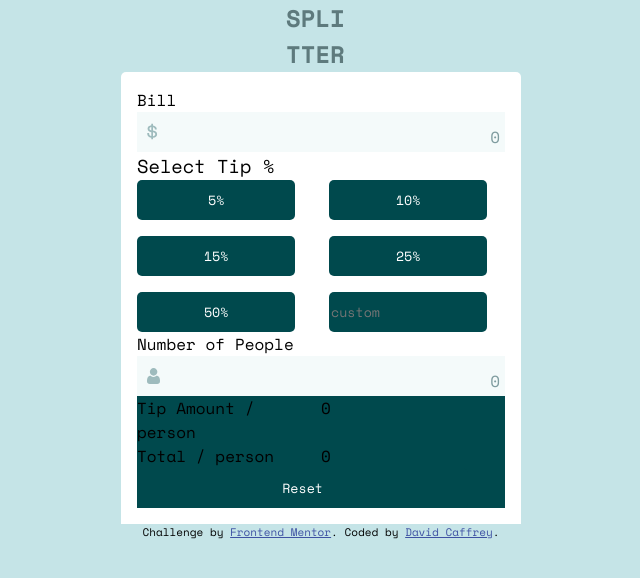
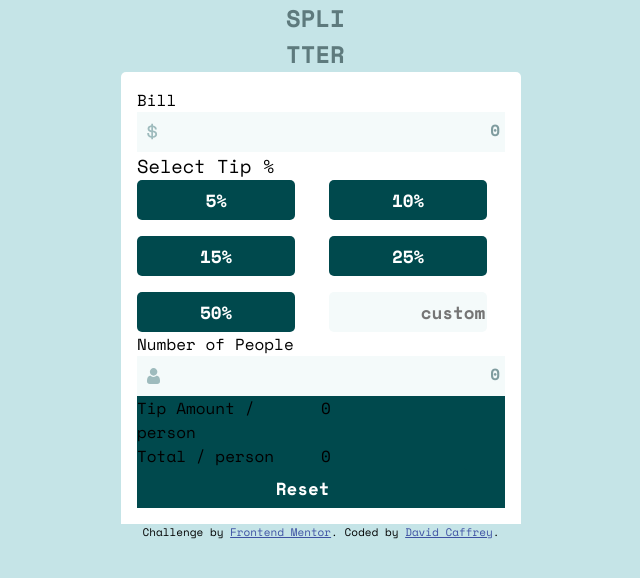
Before and after one commit to DavidCaffrey/tip-calculator-app, a plain HTML site: page index.html in a window 1280 px wide. Shown: the whole page, without its empty margins (319-959 px from the left). Drawn offline with nearby package versions, Linux system fonts and the light colour scheme.

Commit message:
button states working

```diff
--- a/index.html
+++ b/index.html
@@ -27,12 +27,12 @@
           <h3>Select Tip %</h3>
 
           <div class="button-container">
-            <button class="btn" data-value="5">5%</button>
-            <button class="btn" data-value="10">10%</button>
-            <button class="btn" data-value="15">15%</button>
-            <button class="btn" data-value="25">25%</button>
-            <button class="btn" data-value="50">50%</button>
-            <input class="btn custom-btn" type="number" placeholder="custom"/>
+            <input type="button" value="5%" class="btn">
+            <input type="button" value="10%" class="btn">
+            <input type="button" value="15%" class="btn">
+            <input type="button" value="25%" class="btn">
+            <input type="button" value="50%"class="btn">
+            <input type="number" value="custom" class="btn custom-btn" placeholder="custom">
           </div>
           <label for="person-amount" class="person-amount">Number of People</label>
           <div class="person-symbol">
--- a/style.css
+++ b/style.css
@@ -37,14 +37,6 @@ img {
   height: auto;
 }
 
-/* - Very dark cyan: hsl(183, 100%, 15%)
-- Dark grayish cyan: hsl(186, 14%, 43%)
-- Grayish cyan: hsl(184, 14%, 56%)
-- Light grayish cyan: hsl(185, 41%, 84%)
-- Very light grayish cyan: hsl(189, 41%, 97%)
-- Strong cyan: hsl(172, 67%, 45%)
-/* /*   */
-
 :root {
   --main-bg-color: hsl(185, 41%, 84%);
   --main-white-color: hsl(0, 0%, 100%);
@@ -53,30 +45,30 @@ img {
   --main-v-light-cyan: hsl(189, 41%, 97%);
   --main-l-grey-cyan: hsl(185, 41%, 84%);
   --main-greyish-cyan: hsl(184, 14%, 56%);
-  --main-dark-gray-cyan:hsl(186, 14%, 43%);
+  --main-dark-gray-cyan: hsl(186, 14%, 43%);
 }
 body {
   font-family: "Space Mono", monospace;
   background-color: var(--main-bg-color);
 }
 
-main{
+main {
   display: grid;
   align-items: center;
   justify-content: center;
 }
 
-.title{
+.title {
   max-width: 70px;
   overflow-wrap: break-word;
   text-transform: uppercase;
-  color:var(--main-dark-gray-cyan);
+  color: var(--main-dark-gray-cyan);
   font-weight: bold;
   margin: 0 auto;
 }
 
 .tip-calculator {
-  background-color:var(--main-white-color);
+  background-color: var(--main-white-color);
   display: grid;
   grid-template-columns: 1fr;
   border-radius: 5px 5px 0 0;
@@ -84,31 +76,42 @@ main{
   max-width: 400px;
 }
 
-.input-side{
+.input-side {
   display: grid;
   grid-template-columns: 1fr;
 }
 /* For placing $ in input field */
-.dollar-symbol{
+.dollar-symbol {
   position: relative;
 }
-.dollar-symbol::before{
+.dollar-symbol::before {
   content: url(./images/icon-dollar.svg);
   position: absolute;
   top: 10px;
-  left:10px;
+  left: 10px;
   z-index: 1;
 }
 
-.input-field{
+.input-field {
   background-color: var(--main-v-light-cyan);
   border: none;
   width: 100%;
-  height: 40px
+  height: 40px;
+  direction: rtl;
+  cursor: pointer;
+  caret-color: transparent;
+  font-family: inherit;
+  font-size: 1.25rem;
+  font-weight: bold;
+  color: var(--main-v-dark-cyan);
 }
 
-.input-field::placeholder{
-  color:var(--main-greyish-cyan);
+.input-field:focus {
+  outline: none;
+}
+
+.input-field::placeholder {
+  color: var(--main-greyish-cyan);
   position: absolute;
   right: 5px;
   font-family: "Space Mono", monospace;
@@ -116,44 +119,98 @@ main{
 }
 
 /* For placing person symbol in input field */
-.person-symbol{
+.person-symbol {
   position: relative;
 }
-.person-symbol::before{
+.person-symbol::before {
   content: url(./images/icon-person.svg);
   position: absolute;
   top: 10px;
-  left:10px;
+  left: 10px;
   z-index: 1;
 }
 
-.button-container{
+.button-container {
   display: grid;
   grid-template-columns: 1fr 1fr;
   gap: 1rem;
 }
 
-.btn{
+.btn-reset {
+  grid-column: 1/3;
+}
+
+.btn {
   /* buttons need to inherit font */
   font-family: inherit;
+  font-weight: bold;
+  font-size: 1.1rem;
   border: none;
   border-radius: 5px;
-  color: white !important;
+  color: white;
   background-color: var(--main-v-dark-cyan);
   width: 90%;
   height: 40px;
+  cursor: pointer;
 }
 
-.output-side{
+.btn:visited {
+}
+
+.btn:hover {
+  background-color: hsl(173, 61%, 77%);
+  color: var(--main-v-dark-cyan);
+}
+.btn:focus {
+  background-color: var(--main-strong-cyan);
+  color: var(--main-v-dark-cyan);
+}
+
+.btn:active {
+}
+
+.custom-btn {
+  color: var(--main-dark-gray-cyan);
+  background-color: var(--main-v-light-cyan);
+  direction: rtl;
+}
+
+.custom-btn:hover {
+  border: 2px solid var(--main-strong-cyan);
+  background-color: var(--main-v-light-cyan);
+}
+
+.custom-btn:focus {
+  background-color: var(--main-v-light-cyan);
+
+  outline: 2px solid var(--main-strong-cyan);
+  border: none;
+}
+
+.custom-btn:active{
+  outline: 1px solid var(--main-strong-cyan);
+
+}
+
+.output-side {
   display: grid;
   grid-template-columns: 1fr 1fr;
   background-color: var(--main-v-dark-cyan);
 }
 
-.btn-reset{
-  grid-column: 1/3;
+/* util to remove arrows from inputs w3schools */
+
+/* Chrome, Safari, Edge, Opera */
+input::-webkit-outer-spin-button,
+input::-webkit-inner-spin-button {
+  -webkit-appearance: none;
+  margin: 0;
 }
 
+/* Firefox */
+input[type="number"] {
+  -moz-appearance: textfield;
+}
 
 /*  credits section  */
 
```
